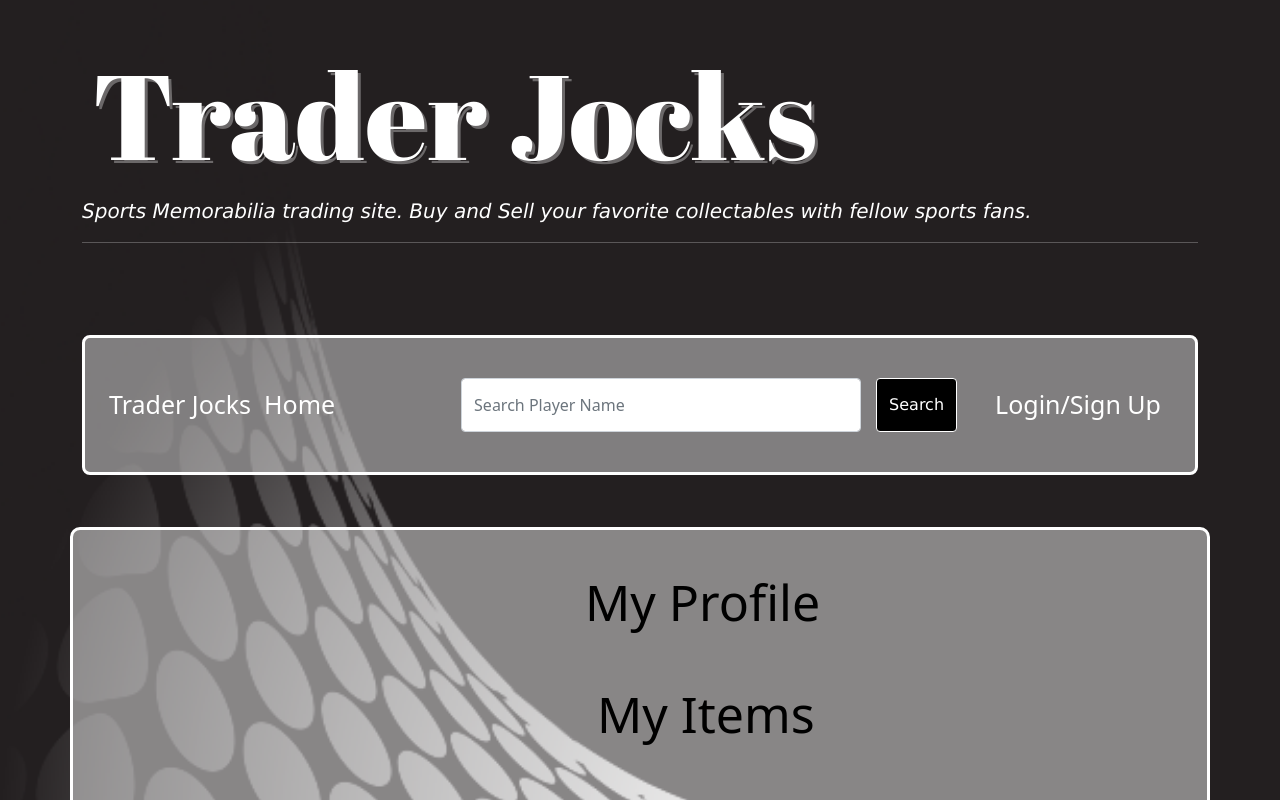
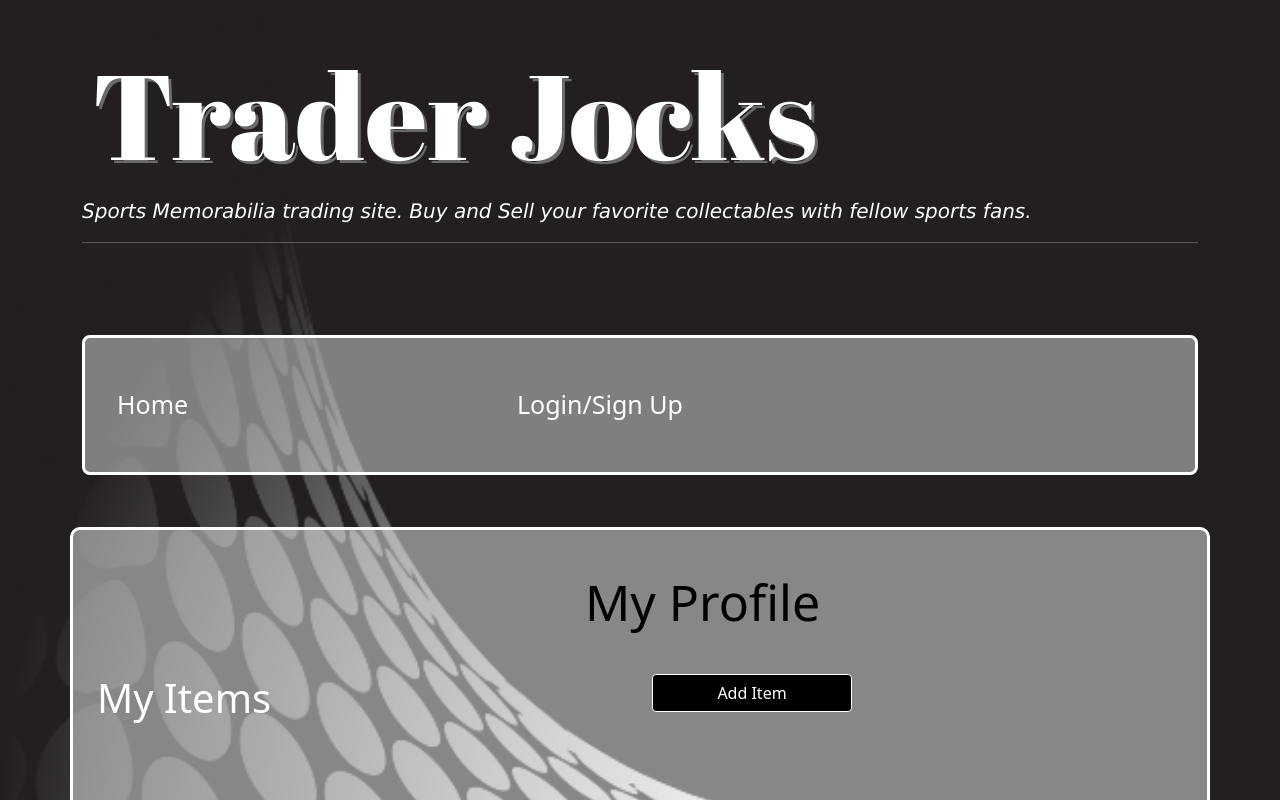
Before and after one commit to ashasan1/trader-jocks, a React (Create React App) app in the folder client/: page /profile in a window 1280 px wide. Shown: the top 800 px of the page. Built offline with nearby package versions, Linux system fonts and the light colour scheme; a web font is replaced by a local one.

Commit message:
edited navigation buttons

```diff
--- a/client/src/components/TraderNavbar.js
+++ b/client/src/components/TraderNavbar.js
@@ -20,25 +20,16 @@ function TraderNavbar() {
 					<div className="col-md">
 						<Navbar id="tradernavbar" expand="lg">
 							<Container>
-								<Navbar.Brand id="navtext" className="navtext" href="#home">Trader Jocks</Navbar.Brand>
 								<Navbar.Toggle aria-controls="basic-navbar-nav" />
 								<Navbar.Collapse id="basic-navbar-nav">
 									<Nav className="me-auto">
-									<Nav.Link id="navtext" href="#home">Home</Nav.Link>
-									<Form className="d-flex">
-										<FormControl
-										id="navsearchbar"
-										type="search"
-										placeholder="Search Player Name"
-										className="mr-2"
-										aria-label="Search"
-										/>
-										<Button id="searchbutton" variant="outline-success">Search</Button>
-										</Form>
+									<Nav.Link id="navtext" href="/">Home</Nav.Link>
 
 
 										{Auth.loggedIn() ? (
 											<>
+
+												<Nav.Link id="navtext" href="/profile">Profile</Nav.Link>
 												<Nav.Link onClick={Auth.logout} id="navtext">Logout</Nav.Link>
 											</>
 										) : (
--- a/client/src/index.css
+++ b/client/src/index.css
@@ -44,7 +44,7 @@ h1 {
   color: rgb(255, 255, 255);
   width: 200px;
   font-size: 25px;
-  margin-right: 5px;
+  margin-right: 200px;
 
 }
 
@@ -214,3 +214,9 @@ color: black;
   font-family: Verdana, Geneva, Tahoma, sans-serif;
   margin-right: 30px;
 }
+
+#additem {
+  background-color: black;
+  width: 200px;
+  border-color: white;
+}
--- a/client/src/pages/Profile.js
+++ b/client/src/pages/Profile.js
@@ -14,7 +14,17 @@ function Profile() {
 
 
             <div className="container">
-                <h1 id="profileh1">My Items</h1>
+                <div className="row">
+                    <div className="col-md">
+                        <h1 id="profilemyitems">My Items</h1>
+                    </div>
+                    <div className="col-md">
+                        <Button href="/additem" id="additem">Add Item</Button>
+                    </div>
+
+
+                </div>
+
                 </div>
 
                 <div className="container">
--- a/client/src/pages/profileAddItem.js
+++ b/client/src/pages/profileAddItem.js
@@ -25,6 +25,7 @@ function Upload() {
         }
         try {
             let {data} = await addItem({ variables: {...addItemFormData}});
+            window.location.href = "/profile";
 
         } catch(err) {
 		  console.log(err);
@@ -98,7 +99,7 @@ function Upload() {
         </div>
 
 
-            <button className="btn" type="submit">
+            <button id="submitbtn" className="btn" type="submit">
                 Submit Item
             </button>
         </form>
--- a/client/src/profileAddItem.css
+++ b/client/src/profileAddItem.css
@@ -116,3 +116,11 @@ border-style: solid;
     color: rgb(0, 0, 0);
     margin-bottom: 10px;
 }
+
+#submitbtn {
+    color: white;
+    background-color: black;
+    margin: 10px;
+    border-color: white;
+    border-style: solid;
+}
```
